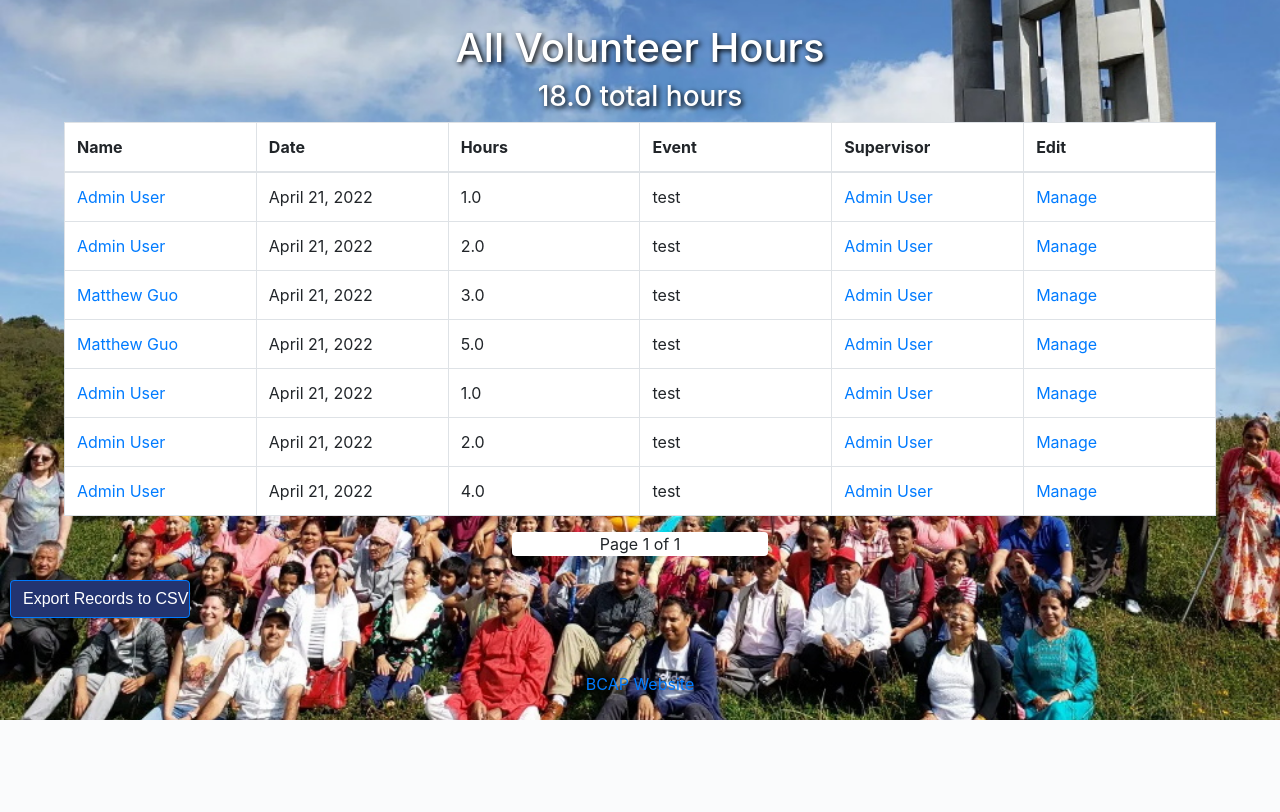
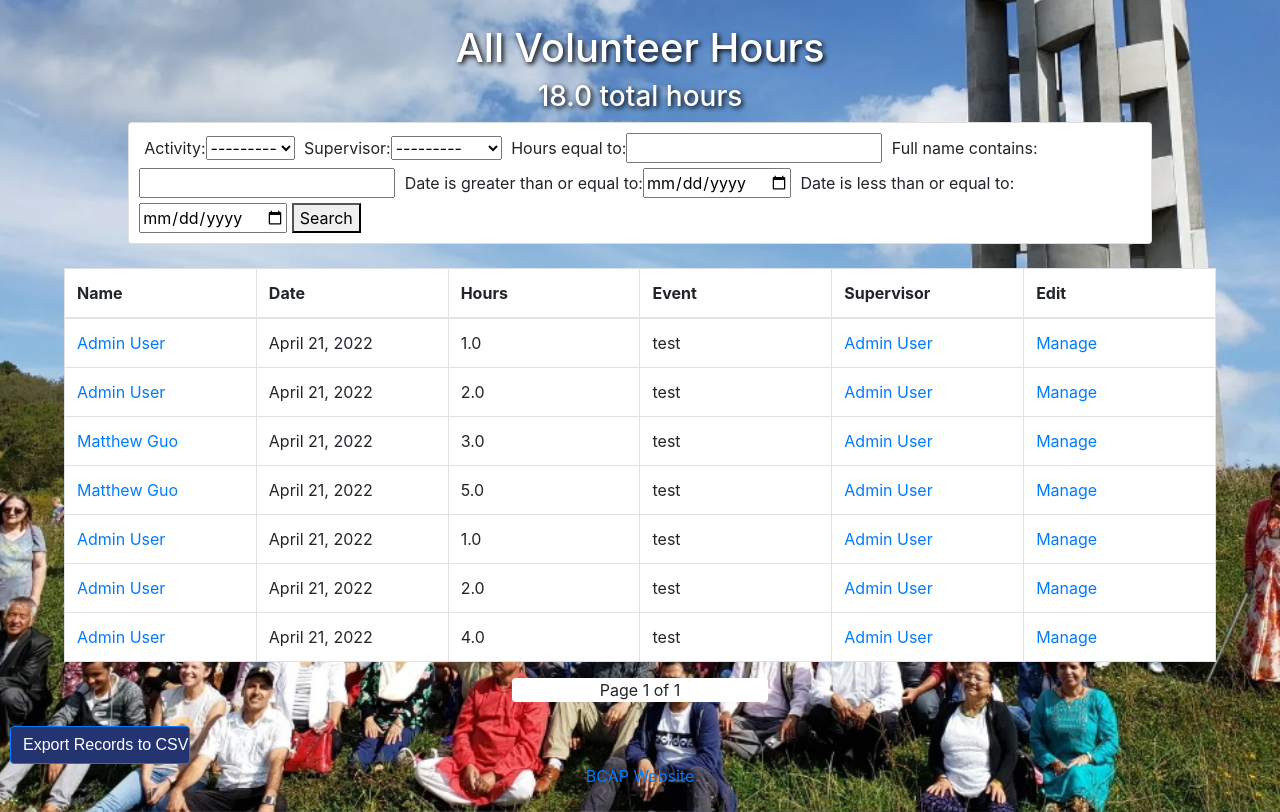
Before and after one commit to ayoubmansar/bcap-373, a Django app: page /history/ in a window 1280 px wide. Shown: the part 80-892 px from the top of the page. Before the commit the page ends 800 px from the top, so only its background shows below. Run offline with Django 3.2, Linux system fonts and the light colour scheme; a user stored in the database is signed in; data comes from the database, SQL or seed files in the repository; both versions use the stored data as it was after the commit; some libraries are stand-ins or nearby versions; some web fonts are replaced.

Commit message:
Added filters for history page

```diff
--- a/bcap373_app/filters.py
+++ b/bcap373_app/filters.py
@@ -2,19 +2,35 @@ import django_filters
 from django_filters import DateFilter, CharFilter, NumberFilter
 from .models import *
 
+class HistoryFilter(django_filters.FilterSet):
+    def name(queryset, name, value):
+        if value is not None:
+            records = VolunteerRecord.objects.all()
+            ids = [record.id for record in records if value.lower() in str(record.owner).lower()]
+            return queryset.filter(id__in=ids)
+        return queryset
+    # Excluded (non-default filters)
+    name = CharFilter(method=name, label='Full name contains')
+    start_date = DateFilter(field_name="date", lookup_expr='gte')
+    end_date = DateFilter(field_name="date", lookup_expr='lte')
+    # hours
+    class Meta:
+        ordering = ['-id']
+        model = VolunteerRecord
+        fields = ['activity','supervisor','hours','owner']
+
+    def __init__(self, *args, **kwargs):
+       super(HistoryFilter, self).__init__(*args, **kwargs)
+       self.filters['hours'].label="Hours equal to"
+       self.filters['owner'].label=""
 
 
 class VolunteerFilter(django_filters.FilterSet):
     # Custom filtering functions
     def total_hours(queryset, name, value):
         if value is not None:
-            print('Checking ' + name + ' for >= ' + str(value))
             users = User.objects.all()
-            for user in users:
-                print(user.get_hours())
-                print(float(user.get_hours()) >= float(value))
             ids = [user.id for user in users if float(user.get_hours()) >= float(value)]
-            print(ids)
             return queryset.filter(id__in=ids)
         return queryset
     # Excluded (non-default filters)
--- a/bcap373_app/views.py
+++ b/bcap373_app/views.py
@@ -28,7 +28,7 @@ from pytz import timezone
 from django.core.paginator import Paginator
 from django.views.generic import ListView
 # Filters
-from .filters import VolunteerFilter
+from .filters import VolunteerFilter, HistoryFilter
 
 # Email Receipt Stuff
 from django.core import mail
@@ -223,8 +223,6 @@ def add_individual_hours(request):
 def volunteers(request):
    if request.user.is_staff:
       records = User.objects.all()
-      #records = list(records)
-      #records.sort(key=lambda rec: rec.id, reverse=False)
 
       myFilter = VolunteerFilter(request.GET, queryset=records)
       records = myFilter.qs
@@ -240,7 +238,7 @@ def volunteers(request):
 def history(request):
    current_user = request.user
    title = ''
-   person_id = request.GET.get('user', '')
+   person_id = request.GET.get('owner', '')
    if person_id == '':
       # Not filtering by person, so display all records (or only user's current records)
       if current_user.is_staff:
@@ -257,13 +255,17 @@ def history(request):
          title = 'Volunteer Hours for ' + str(user_obj)
       else:
          return render(request, "landing.html")
+
+   myFilter = HistoryFilter(request.GET, queryset=records)
+   records = myFilter.qs
+
    running_total = sum(rec.hours for rec in records)
    records = list(records)
    records.sort(key=lambda rec: rec.date, reverse=True)
    paginator = Paginator(records, settings.PAGINATOR_COUNT)
    page_number = request.GET.get('page')
    page_obj = paginator.get_page(page_number)
-   return render(request, "history.html", {"page_obj" : page_obj, "running_total": running_total, "title": title, "id":person_id})
+   return render(request, "history.html", {"page_obj" : page_obj, "running_total": running_total, "title": title, "id":person_id, 'myFilter': myFilter})
 
 
 @login_required
--- a/templates/history.html
+++ b/templates/history.html
@@ -4,8 +4,17 @@
 {% block pageContent %}
 <link rel="stylesheet" type="text/css" href="{% static 'bcap373_app/css/history.css' %}">
 <br/>
-<h1 id="shadow">{{ title }}</h1>
+<h1 id="shadow" class="history-title">{{ title }}</h1>
 <h3 id="shadow">{{ running_total }} total hours</h3>
+<div>
+    <div class="card">
+        <form method="get">
+            {{myFilter.form}}
+            <button type="submit">Search</button>
+        </form>
+    </div>
+</div>
+<br/>
 <table class="table table-striped table-bordered table-hover" style="width:90%">
     <thead class="custom">
         <tr>
@@ -64,6 +73,16 @@
 <a class="a-btn" href="/export/{% if id != '' %}?id={{id}}{% endif%}">
     <button class="btn wide-btn btn-primary" type="submit" form="form">Export Records to CSV</button>
 </a>
+<script>
+    document.getElementById('id_start_date').type = 'date';
+    document.getElementById('id_end_date').type = 'date';
+    document.getElementById('id_owner').style.display = "none";
+    // If NOT all volunteer hours, then we can hide the 'full name contains' search
+    if (document.getElementsByClassName('history-title')[0].textContent != 'All Volunteer Hours') {
+        document.getElementById('id_name').style.display = "none";
+        document.getElementById('id_name').previousElementSibling.style.display = "none";
+    }
+</script>
 </html>
 
 {% endblock %}
--- a/templates/profile_view.html
+++ b/templates/profile_view.html
@@ -46,7 +46,7 @@
         <div class="align-labels mr-4 ml-4">
             <!-- <p class="mb-n1 pb-n1"> Serve 25 hours for a nametag. </p>
             <p class="mb-n1 pb-n1"> Serve 50 hours for a household membership. </p> -->
-            <p class="mb-n1 pb-n1"> They have worked <a href="/history/?user={{view_user.id}}"><span style="font-weight: bold">{{ hours }}</span> hours</a> so far (click the link to view hours breakdown).</p>
+            <p class="mb-n1 pb-n1"> They have worked <a href="/history/?owner={{view_user.id}}"><span style="font-weight: bold">{{ hours }}</span> hours</a> so far (click the link to view hours breakdown).</p>
             <p class="mb-n1 pb-n1"><a href="/certificate/?id={{view_user.id}}">Generate certificate</a></p>
         </div>
     </div>
```
Also changed, not shown: db.sqlite3.
